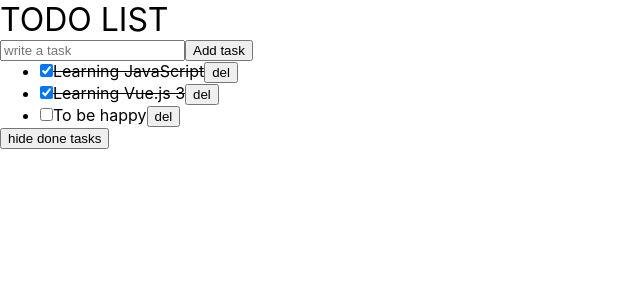
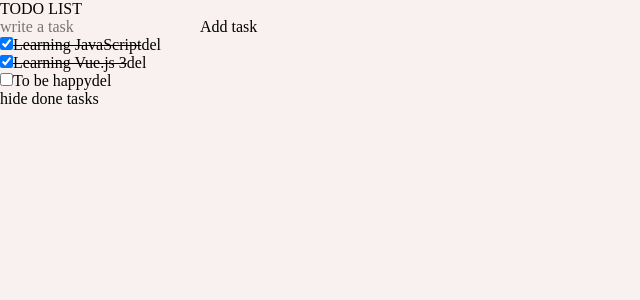
Before and after one commit to Ann-Fox/tapigo-test, a Vue app: page / in a window 1280 px wide. Shown: the top 300 px of the page, without its empty margins (0-640 px from the left). Built offline with nearby package versions, Linux system fonts and the light colour scheme.

Commit message:
feat: add reset and base styles

```diff
--- a/src/assets/base.css
+++ b/src/assets/base.css
@@ -7,17 +7,114 @@
 }
 
 body {
-  font-family:
-  Inter,
-  -apple-system,
-  BlinkMacSystemFont,
-  'Segoe UI',
-  Roboto,
-  Oxygen,
-  Ubuntu,
-  Cantarell,
-  'Fira Sans',
-  'Droid Sans',
-  'Helvetica Neue',
-  sans-serif;
+  background-color: #f9f1ef;
 }
+
+/* Reset and base styles  */
+* {
+  padding: 0px;
+  margin: 0px;
+  border: none;
+}
+
+/* Links */
+
+a,
+a:link,
+a:visited {
+  text-decoration: none;
+}
+
+a:hover {
+  text-decoration: none;
+}
+
+/* Common */
+
+aside,
+nav,
+footer,
+header,
+section,
+main {
+  display: block;
+}
+
+h1,
+h2,
+h3,
+h4,
+h5,
+h6,
+p {
+  font-size: inherit;
+  font-weight: inherit;
+}
+
+ul,
+ul li {
+  list-style: none;
+}
+
+img {
+  vertical-align: top;
+}
+
+img,
+svg {
+  max-width: 100%;
+  height: auto;
+}
+
+address {
+  font-style: normal;
+}
+
+/* Form */
+
+input,
+textarea,
+button,
+select {
+  font-family: inherit;
+  font-size: inherit;
+  color: inherit;
+  background-color: transparent;
+}
+
+input::-ms-clear {
+  display: none;
+}
+
+button,
+input[type="submit"] {
+  display: inline-block;
+  box-shadow: none;
+  background-color: transparent;
+  background: none;
+  cursor: pointer;
+}
+
+input:focus,
+input:active,
+button:focus,
+button:active {
+  outline: none;
+}
+
+button::-moz-focus-inner {
+  padding: 0;
+  border: 0;
+}
+
+label {
+  cursor: pointer;
+}
+
+legend {
+  display: block;
+}
+
+input[type='file'] {
+  max-width: 100%;
+}
```
